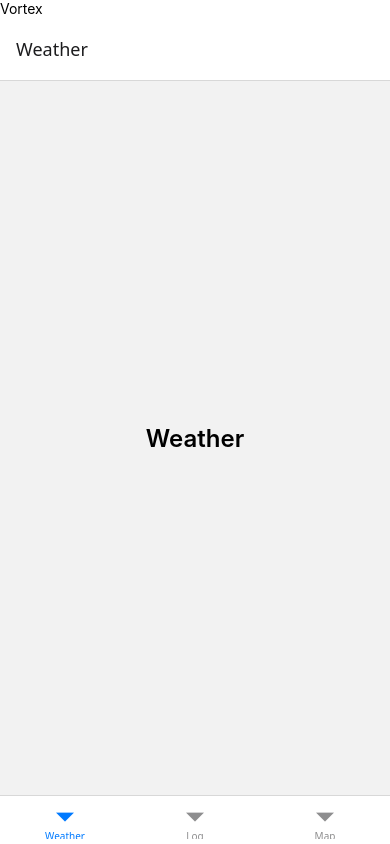
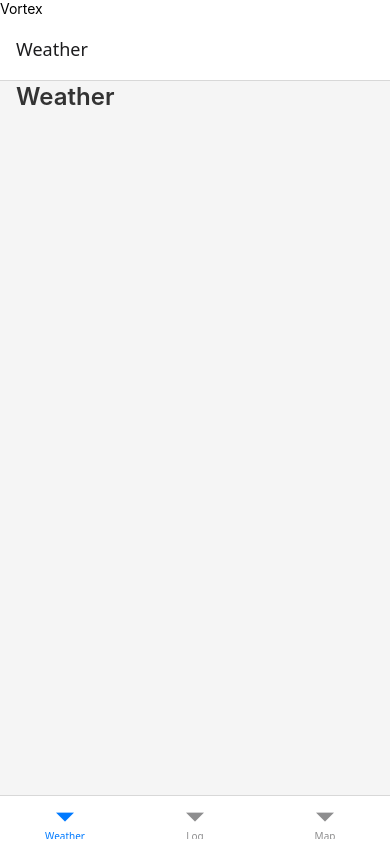
Before and after one commit to fabiobrandao81/vortex, a React Native app: screen /Weather in a window 390 px wide. Built offline with nearby package versions, Linux system fonts and the light colour scheme.

Commit message:
Theme, typography and layouts setup.

```diff
--- a/src/screens/LogScreen.tsx
+++ b/src/screens/LogScreen.tsx
@@ -1,15 +1,12 @@
 import React from 'react';
-import {View, Text, StyleSheet} from 'react-native';
+import {View, Text} from 'react-native';
+import {useTheme, typography, layout} from '../theme';
 
 export default function LogScreen() {
+    const theme = useTheme();
   return (
-    <View style={styles.container}>
-      <Text style={styles.title}>Log</Text>
+    <View style={[layout.screen, {backgroundColor: theme.background}]}>
+      <Text style={[typography.h2, {color: theme.textPrimary}]}>Log</Text>
     </View>
   );
 }
-
-const styles = StyleSheet.create({
-  container: {flex: 1, alignItems: 'center', justifyContent: 'center'},
-  title: {fontSize: 24, fontWeight: '600'},
-});
--- a/src/screens/MapScreen.tsx
+++ b/src/screens/MapScreen.tsx
@@ -1,15 +1,12 @@
 import React from 'react';
-import {View, Text, StyleSheet} from 'react-native';
+import {View, Text} from 'react-native';
+import {useTheme, typography, layout} from '../theme';
 
 export default function MapScreen() {
+    const theme = useTheme();
   return (
-    <View style={styles.container}>
-      <Text style={styles.title}>Map</Text>
+    <View style={[layout.screen, {backgroundColor: theme.background}]}>
+      <Text style={[typography.h2, {color: theme.textPrimary}]}>Map</Text>
     </View>
   );
 }
-
-const styles = StyleSheet.create({
-  container: {flex: 1, alignItems: 'center', justifyContent: 'center'},
-  title: {fontSize: 24, fontWeight: '600'},
-});
--- a/src/screens/WeatherScreen.tsx
+++ b/src/screens/WeatherScreen.tsx
@@ -1,15 +1,12 @@
 import React from 'react';
-import {View, Text, StyleSheet} from 'react-native';
+import {View, Text} from 'react-native';
+import {useTheme, typography, layout} from '../theme';
 
 export default function WeatherScreen() {
+    const theme = useTheme();
   return (
-    <View style={styles.container}>
-      <Text style={styles.title}>Weather</Text>
+    <View style={[layout.screen, {backgroundColor: theme.background}]}>
+      <Text style={[typography.h2, {color: theme.textPrimary}]}>Weather</Text>
     </View>
   );
 }
-
-const styles = StyleSheet.create({
-  container: {flex: 1, alignItems: 'center', justifyContent: 'center'},
-  title: {fontSize: 24, fontWeight: '600'},
-});
--- /dev/null
+++ b/src/theme/colors.ts
@@ -0,0 +1,45 @@
+import {useColorScheme} from 'react-native';
+
+const palette = {
+  // Brand
+  stormBlue: '#1B3A5C',
+  alertAmber: '#F5A623',
+  dangerRed: '#D0021B',
+
+  // Neutrals
+  white: '#FFFFFF',
+  gray100: '#F5F5F5',
+  gray200: '#E0E0E0',
+  gray500: '#9E9E9E',
+  gray800: '#333333',
+  black: '#000000',
+};
+
+const lightTheme = {
+  background: palette.gray100,
+  surface: palette.white,
+  primary: palette.stormBlue,
+  accent: palette.alertAmber,
+  danger: palette.dangerRed,
+  textPrimary: palette.gray800,
+  textSecondary: palette.gray500,
+  border: palette.gray200,
+};
+
+const darkTheme = {
+  background: palette.black,
+  surface: palette.gray800,
+  primary: palette.alertAmber,
+  accent: palette.alertAmber,
+  danger: palette.dangerRed,
+  textPrimary: palette.white,
+  textSecondary: palette.gray500,
+  border: palette.gray800,
+};
+
+export function useTheme() {
+  const scheme = useColorScheme();
+  return scheme === 'dark' ? darkTheme : lightTheme;
+}
+
+export type Theme = typeof lightTheme;
--- /dev/null
+++ b/src/theme/index.ts
@@ -0,0 +1,3 @@
+export {useTheme} from './colors';
+export {typography} from './typography';
+export {layout, spacing} from './layout';
--- /dev/null
+++ b/src/theme/layout.ts
@@ -0,0 +1,48 @@
+import {StyleSheet} from 'react-native';
+
+export const spacing = {
+  xs:  4,
+  sm:  8,
+  md:  16,
+  lg:  24,
+  xl:  32,
+  xxl: 48,
+};
+
+export const layout = StyleSheet.create({
+  // Screens
+  screen: {
+    flex: 1,
+    paddingHorizontal: spacing.md,
+  },
+  screenCentered: {
+    flex: 1,
+    alignItems: 'center',
+    justifyContent: 'center',
+    paddingHorizontal: spacing.md,
+  },
+
+  // Cards
+  card: {
+    borderRadius: 12,
+    padding: spacing.md,
+    marginBottom: spacing.md,
+  },
+
+  // Rows
+  row: {
+    flexDirection: 'row',
+    alignItems: 'center',
+  },
+  rowBetween: {
+    flexDirection: 'row',
+    alignItems: 'center',
+    justifyContent: 'space-between',
+  },
+
+  // Divider
+  divider: {
+    height: 1,
+    marginVertical: spacing.sm,
+  },
+});
--- /dev/null
+++ b/src/theme/typography.ts
@@ -0,0 +1,20 @@
+import {StyleSheet} from 'react-native';
+
+export const typography = StyleSheet.create({
+  // Headings
+  h1: {fontSize: 32, fontWeight: '700', lineHeight: 40},
+  h2: {fontSize: 24, fontWeight: '600', lineHeight: 32},
+  h3: {fontSize: 20, fontWeight: '600', lineHeight: 28},
+
+  // Body
+  body:    {fontSize: 16, fontWeight: '400', lineHeight: 24},
+  bodySm: {fontSize: 14, fontWeight: '400', lineHeight: 20},
+
+  // UI elements
+  label:   {fontSize: 12, fontWeight: '500', lineHeight: 16, letterSpacing: 0.5},
+  caption: {fontSize: 11, fontWeight: '400', lineHeight: 16},
+
+  // Metric readouts (storm data numbers)
+  metric:    {fontSize: 48, fontWeight: '700', lineHeight: 56},
+  metricSm: {fontSize: 28, fontWeight: '600', lineHeight: 36},
+});
```
Also changed, not shown: 2 other files (tests, documents, lock files or other folders).
